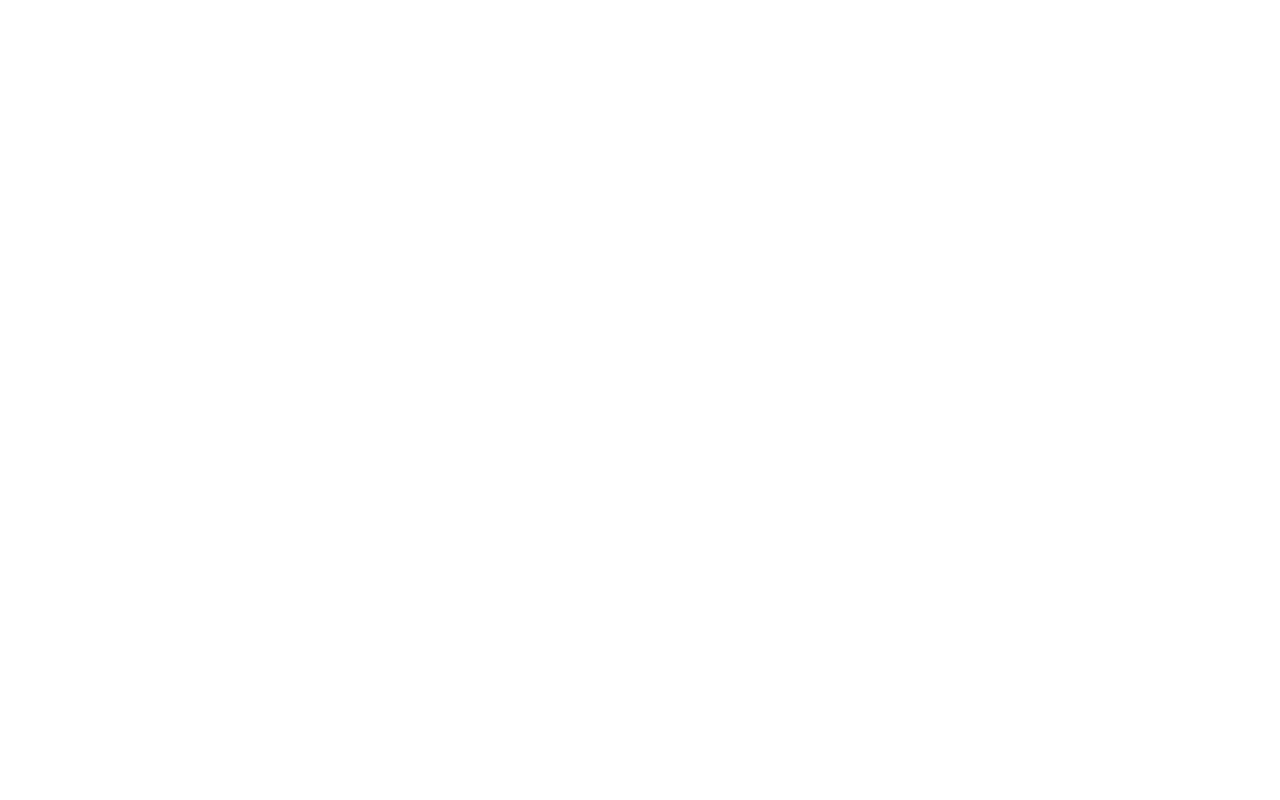
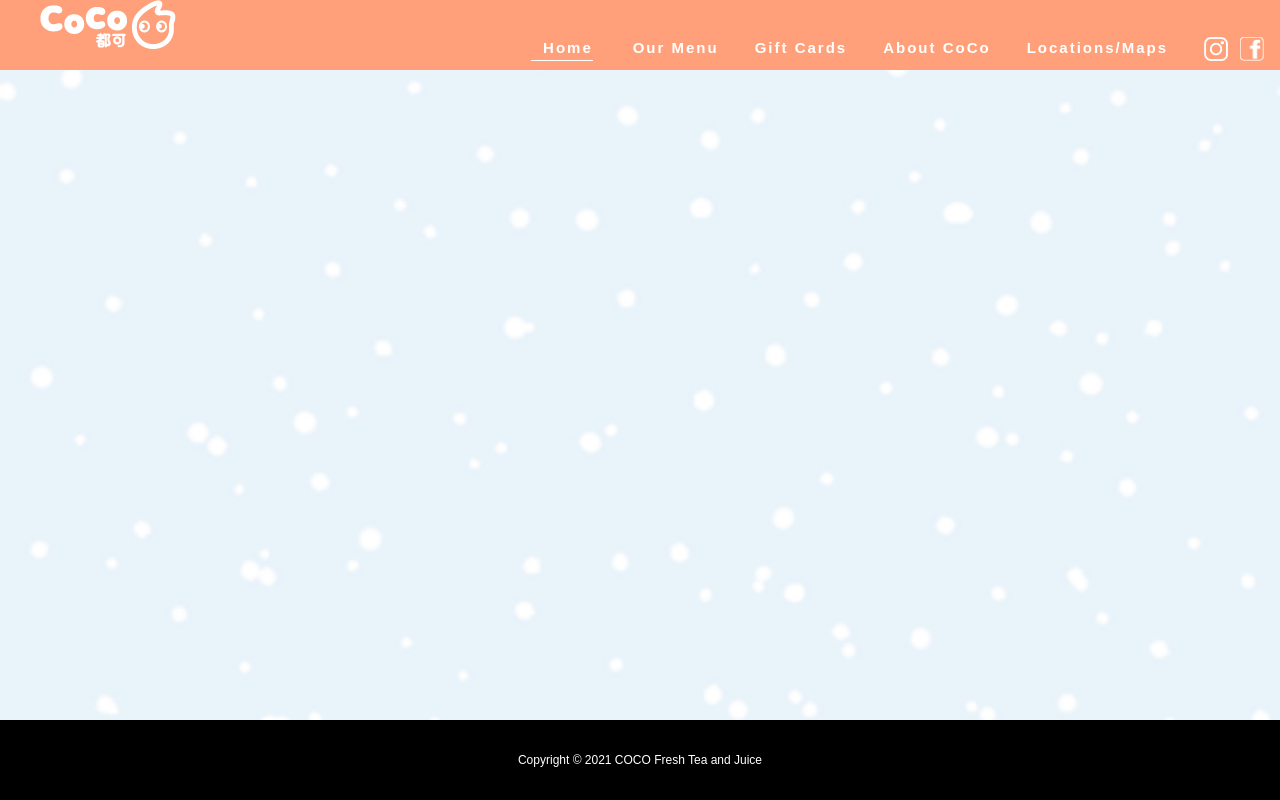
Before and after one commit to AM-Kitty/hellococo, a plain HTML site: page gift_card.html in a window 1280 px wide. Drawn offline with Linux system fonts and the light colour scheme.

Commit message:
fix the li elements in the header

```diff
--- a/gift_card.html
+++ b/gift_card.html
@@ -0,0 +1,69 @@
+<!DOCTYPE html>
+<html lang="en">
+<head>
+<meta charset="utf-8">
+<meta content="telephone=no" name="format-detection" />
+<meta content="email=no" name="format-detection" />
+<!-- <meta name="apple-mobile-web-app-capable" content="yes" /> -->
+<meta name="viewport" content="width=device-width, initial-scale=1.0, minimum-scale=1.0, maximum-scale=1.0, user-scalable=no" />
+<title>Coco Fresh Tea and Juice</title>
+<meta name="description" content="Coco Fresh Tea and Juice " />
+<meta name="keywords" content="" />
+<link rel="stylesheet" href="./src/css/about.css">
+<style type="text/css">
+.form input:focus, .form textarea:focus {
+	border-color: #ef3f3c;
+}
+.header:after, .slider_sub {
+	background-color: lightsalmon;
+}
+body {
+	background-image: url(./src/images/bg.jpg);
+}
+</style>
+<script src="./src/js/jquery1.7.js"></script>
+<script src="./src/js/responsiveslides.min.js"></script>
+<script src="./src/js/main.js"></script>
+</head>
+
+<body>
+<div class="header">
+  <div class="nav">
+    <div class="logo"> <a href="./index.html"><img src="./src/images/logo.png"></a> </div>
+    <div class="nav_icon"></div>
+    <ul>
+      <div class="side_close"></div>
+      <li  class='on' ><a href="./index.html">Home</a> </li>
+      <li class=''><a href="./menu.html">Our Menu</a>
+
+      </li><li class=''><a href="./gift_card.html">Gift Cards</a>
+
+      </li><li class=''><a href="./about.html">About CoCo</a>
+
+      </li><li class=''><a href="./loc.html">Locations/Maps</a>
+
+      </li><li class=''><a href="https://www.instagram.com/cocoteaontario/"><img src="./src/images/logo-instagram.png"></a>
+
+      </li><li class=''><a href="https://www.facebook.com/cocoteaontario/"><img src="./src/images/facebook-logo.png"></a></li>
+
+    </ul>
+  </div>
+</div>
+
+<!-- END -->
+<div class="footer">
+  <div class="footer_cell">
+    <div >
+      <!-- <p style="text-align: center; "><img src="./src/images/coco-fb-1.png"><img src="./src/images/coco-ins-1.png"> </p> -->
+      <p style="text-align: center; color: white;">Copyright &copy; 2021 COCO Fresh Tea and Juice</p>
+    </div>
+
+  </div>
+</div>
+
+<script type='text/javascript' src='./src/js/smoothscroll.js'></script>
+<style>
+.copyrights{text-indent:-9999px;height:0;line-height:0;font-size:0;overflow:hidden;}
+</style>
+</body>
+</html>
```
Also changed, not shown: about.html (+3 -3 lines), index.html (+1 -1 lines), menu.html (+3 -4 lines).
